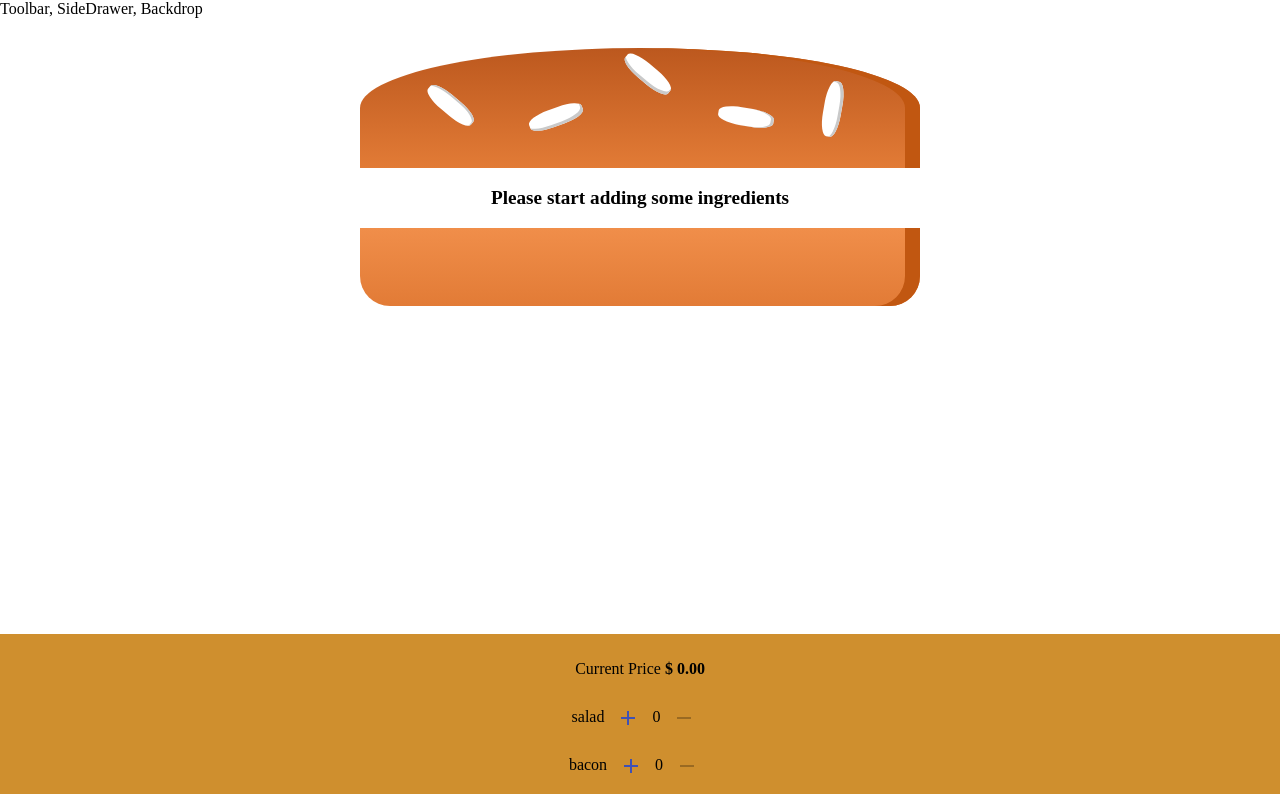
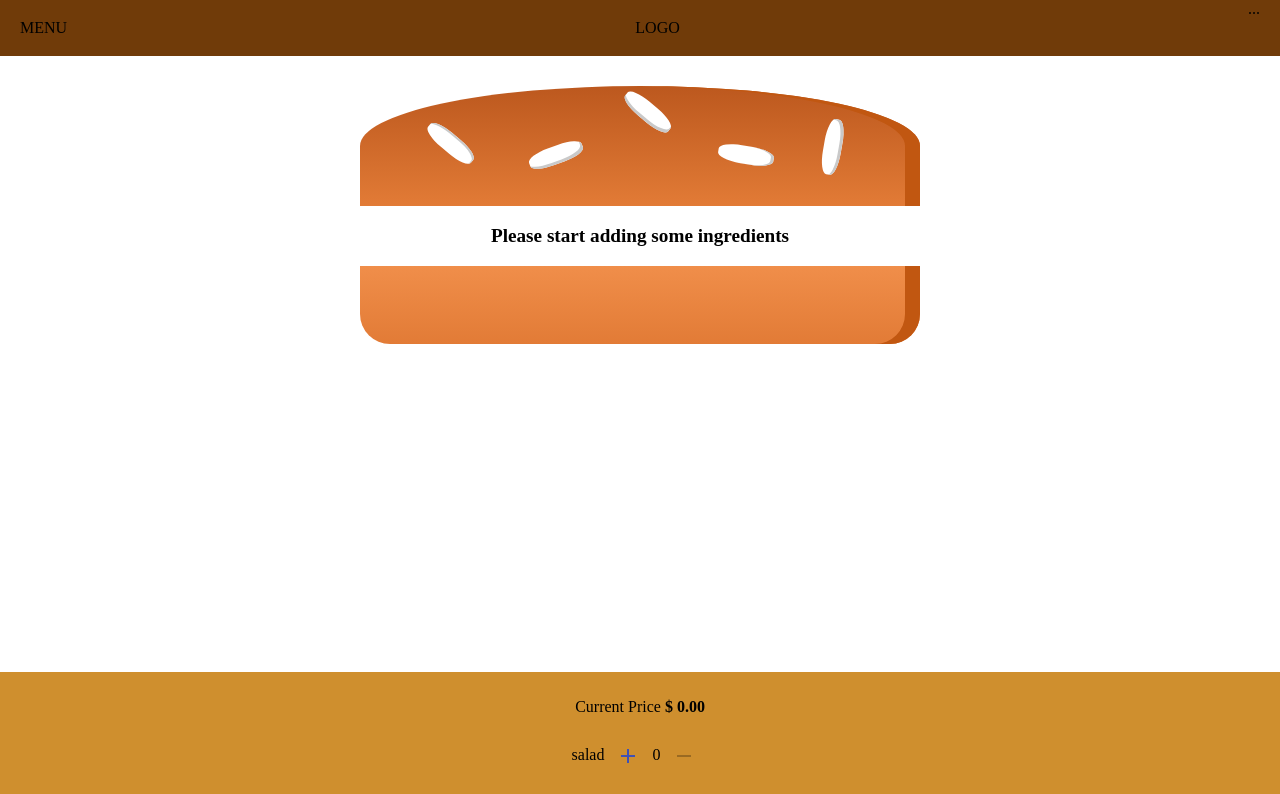
Before and after one commit to lriverd/burguer-builder-course, a React (Create React App) app: page / in a window 1280 px wide. Shown: the top 794 px of the page. Built offline with nearby package versions, Linux system fonts and the light colour scheme.

Commit message:
feat(toolbar): toolbar added

```diff
--- a/src/components/OrderSummary/OrderSummary.js
+++ b/src/components/Burger/OrderSummary/OrderSummary.js
@@ -1,14 +1,14 @@
 import React from 'react'
 
-import Aux from '../../hoc/Auxiliary'
+import Aux from '../../../hoc/Auxiliary'
 
-import Button from '../UI/Button/Button'
+import Button from '../../UI/Button/Button'
 
 const orderSummary = (props) => {
     const ingredientsSummary = Object.keys(props.ingredients)
         .map(igKey => {
             return (
-                <li>
+                <li key= {igKey}>
                     <span style={{textTransform: 'capitalize'}}>{igKey}:{props.ingredients[igKey]}</span>
                 </li>
                 )
@@ -21,6 +21,7 @@ const orderSummary = (props) => {
             <ul>
                 {ingredientsSummary}
             </ul>
+            <p><strong>Total Price : {props.price}</strong></p>
             <p>continue to checkout?</p>
             <Button btnType='Danger' clicked={props.purchaseCancell}>CANCEL</Button>
             <Button btnType='Success' clicked={props.purchaseContinued}>CONTINUE</Button>
--- a/src/components/Layout/Layout.js
+++ b/src/components/Layout/Layout.js
@@ -1,13 +1,12 @@
 import React from 'react';
 
+import Toolbar from '../Navigation/Toolbar/Toolbar'
 import Aux from '../../hoc/Auxiliary';
 import styles from './Layout.module.css';
 
 const layout = (props) => (
     <Aux>
-        <div>
-            Toolbar, SideDrawer, Backdrop
-        </div>
+        <Toolbar />
         <main className={styles.Content}>
             {props.children}
         </main>
--- a/src/components/Layout/Layout.module.css
+++ b/src/components/Layout/Layout.module.css
@@ -1,3 +1,3 @@
 .Content{
-    margin-top: 16px;
+    margin-top: 72px;
 }
--- /dev/null
+++ b/src/components/Navigation/Toolbar/Toolbar.js
@@ -0,0 +1,16 @@
+import React from 'react'
+
+import styles from './Toolbar.module.css'
+
+const toolbar = (props)=>(
+
+    <header className={styles.Toolbar}>
+        <div>MENU</div>
+        <div>LOGO</div>
+        <nav>
+            ...
+        </nav>
+    </header>
+)
+
+export default toolbar
--- /dev/null
+++ b/src/components/Navigation/Toolbar/Toolbar.module.css
@@ -0,0 +1,18 @@
+.Toolbar{
+    height: 56px;
+    width: 100%;
+    position: fixed;
+    top: 0;
+    left: 0;
+    background-color: #703B09;
+    display: flex;
+    justify-content: space-between;
+    align-items: center;
+    padding: 0 20px;
+    box-sizing: border-box;
+    z-index: 90;
+}
+
+.Toolbar nav{
+    height: 100%;
+}
--- a/src/containers/BurgerBuilder/BurgerBuilder.js
+++ b/src/containers/BurgerBuilder/BurgerBuilder.js
@@ -4,7 +4,7 @@ import Aux from '../../hoc/Auxiliary'
 import Burger from '../../components/Burger/Burger';
 import BuilderControls from '../../components/BuilderControl/BuilderControls';
 import Modal from '../../components/UI/Modal/Modal'
-import OrderSummary from '../../components/OrderSummary/OrderSummary'
+import OrderSummary from '../../components/Burger/OrderSummary/OrderSummary'
 
 const INGREDIENT_PRICES = {
 	salad: .3,
@@ -97,6 +97,7 @@ class BurgerBuilder extends Component {
 				<Modal show={this.state.purchasing} modalClosed={this.purchaseCancelHandler}>
 					<OrderSummary
 					ingredients={this.state.ingredients}
+					price={this.state.totalPrice}
 					purchaseContinued={this.purchaseContinuedHandler}
 					purchaseCancell={this.purchaseCancelHandler}></OrderSummary>
 				</Modal>
```
